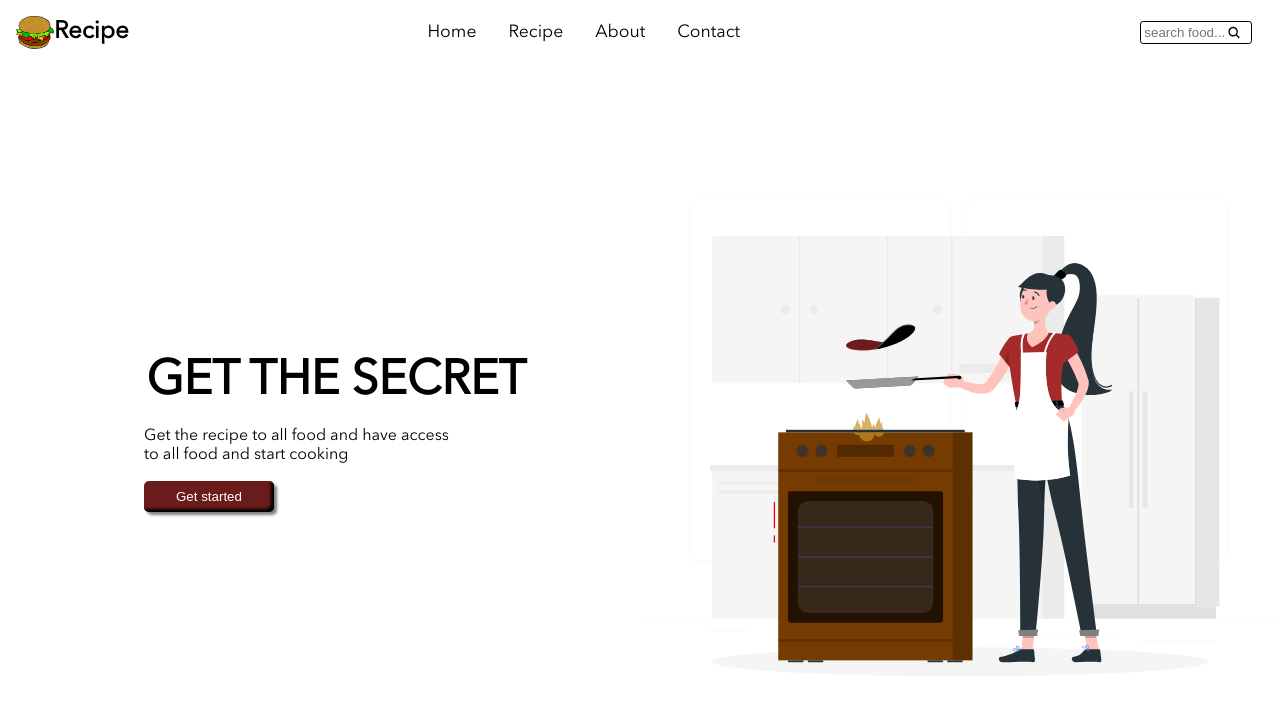
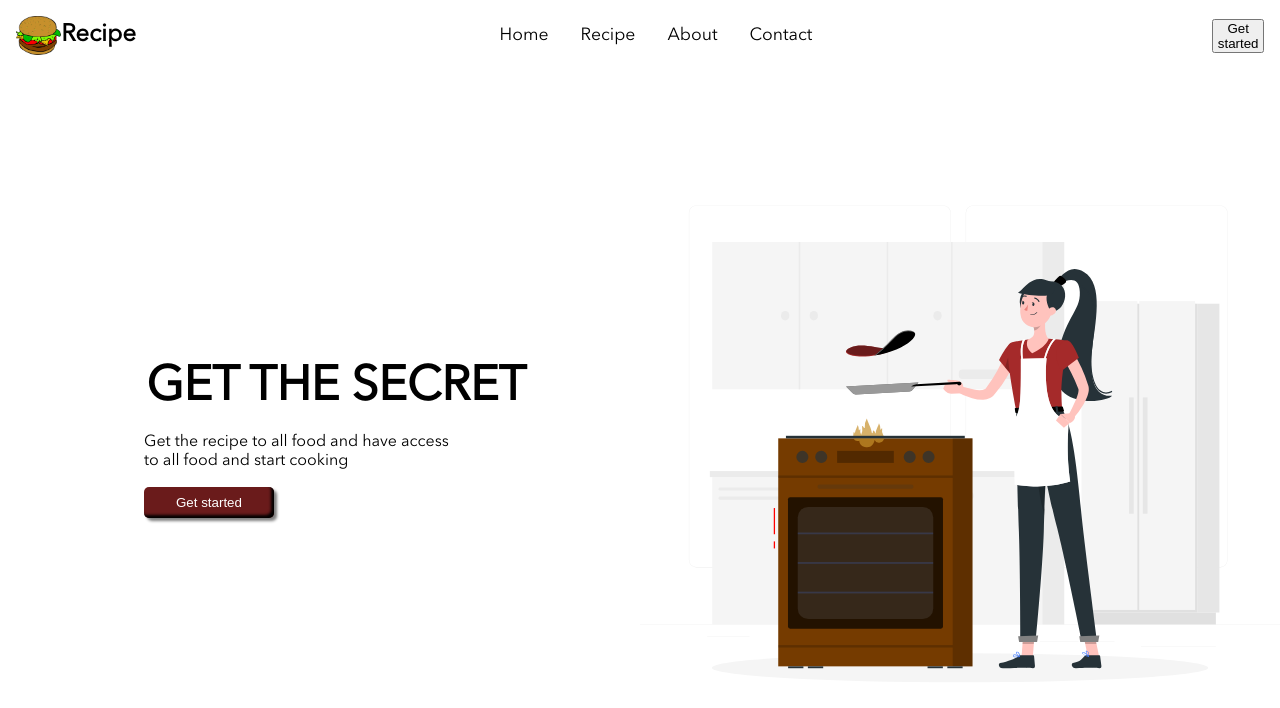
Before and after one commit to TaiwoSoftware/Foodie-cooker, a React (Vite) app: page / in a window 1280 px wide. Shown: the top 708 px of the page. Built offline with nearby package versions, Linux system fonts and the light colour scheme.

Commit message:
fetching the api section working on the search feature

```diff
--- a/src/App.jsx
+++ b/src/App.jsx
@@ -35,8 +35,9 @@ const App = () => {
               </Link>
             </div>
             <div className="buttons">
-              <input type="search" placeholder="search food..." />
-              <img src={searchIcon} alt="search" />
+              <button>Get started</button>
+              {/* <input type="search" placeholder="search food..." />
+              <img src={searchIcon} alt="search" /> */}
             </div>
           </nav>
         </header>
--- /dev/null
+++ b/src/components/hook/context.jsx
@@ -0,0 +1 @@
+// https://api.edamam.com/search?q=Hamburger&app_id=5c336466&app_key=e1b6f5720747d4ef6c891759a5f5d0fa
```
